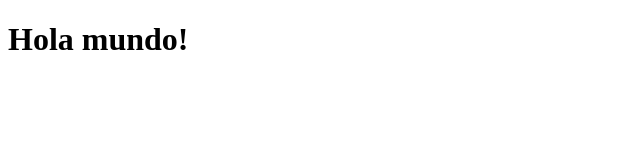
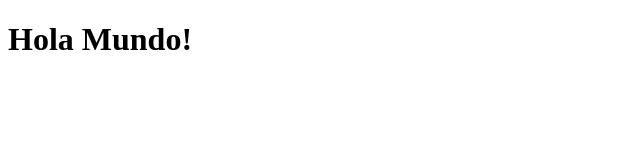
Before and after one commit to RodrigoDMB/testFullstack, a plain HTML site: page index.html in a window 1280 px wide. Shown: the full height of the page, 0-640 px from the left. Drawn offline with Linux system fonts and the light colour scheme.

Commit message:
Se agrega código para mostrar Hola, Mundo! y se graba

```diff
--- a/index.html
+++ b/index.html
@@ -7,6 +7,6 @@
         <title>Document</title>
     </head>
 <body>
-    <h1>Hola mundo!</h1>
+    <h1>Hola Mundo!</h1>
 </body>
 </html>
```
